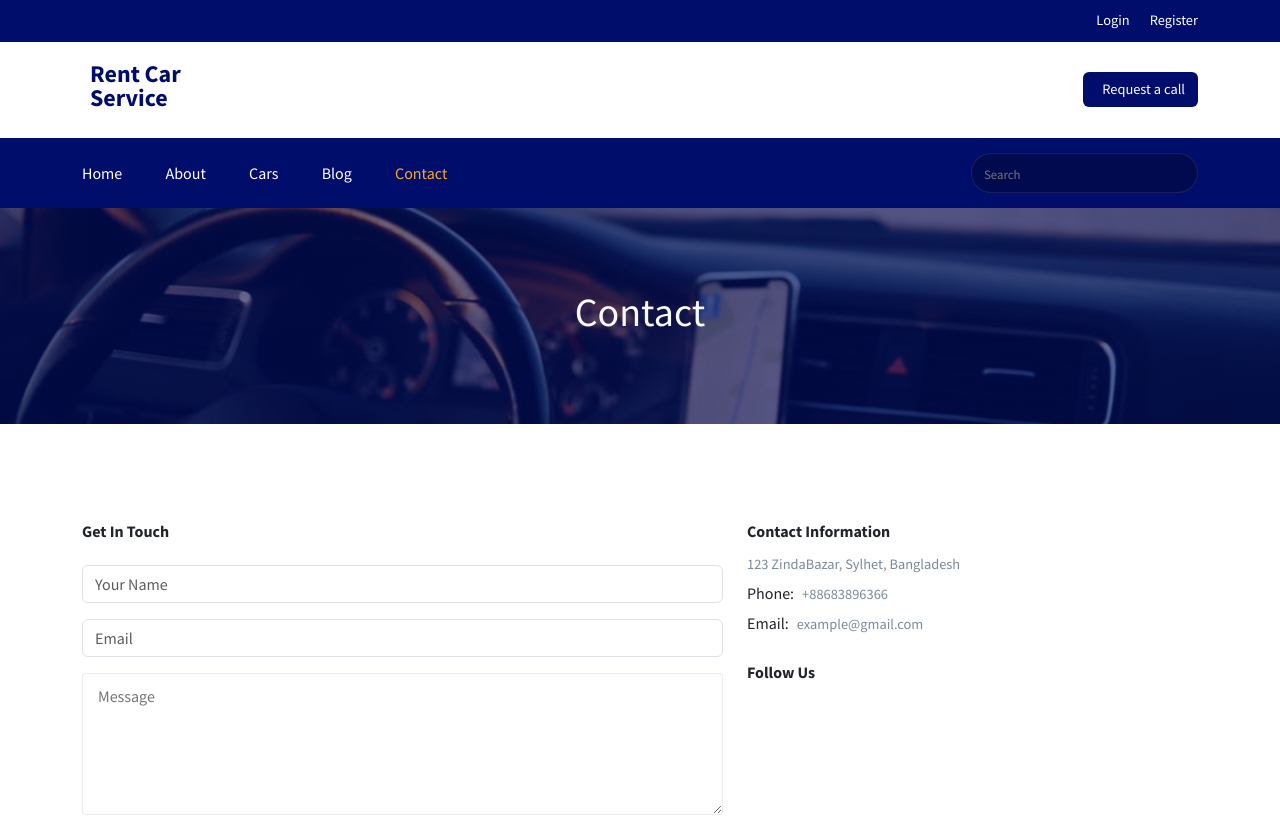
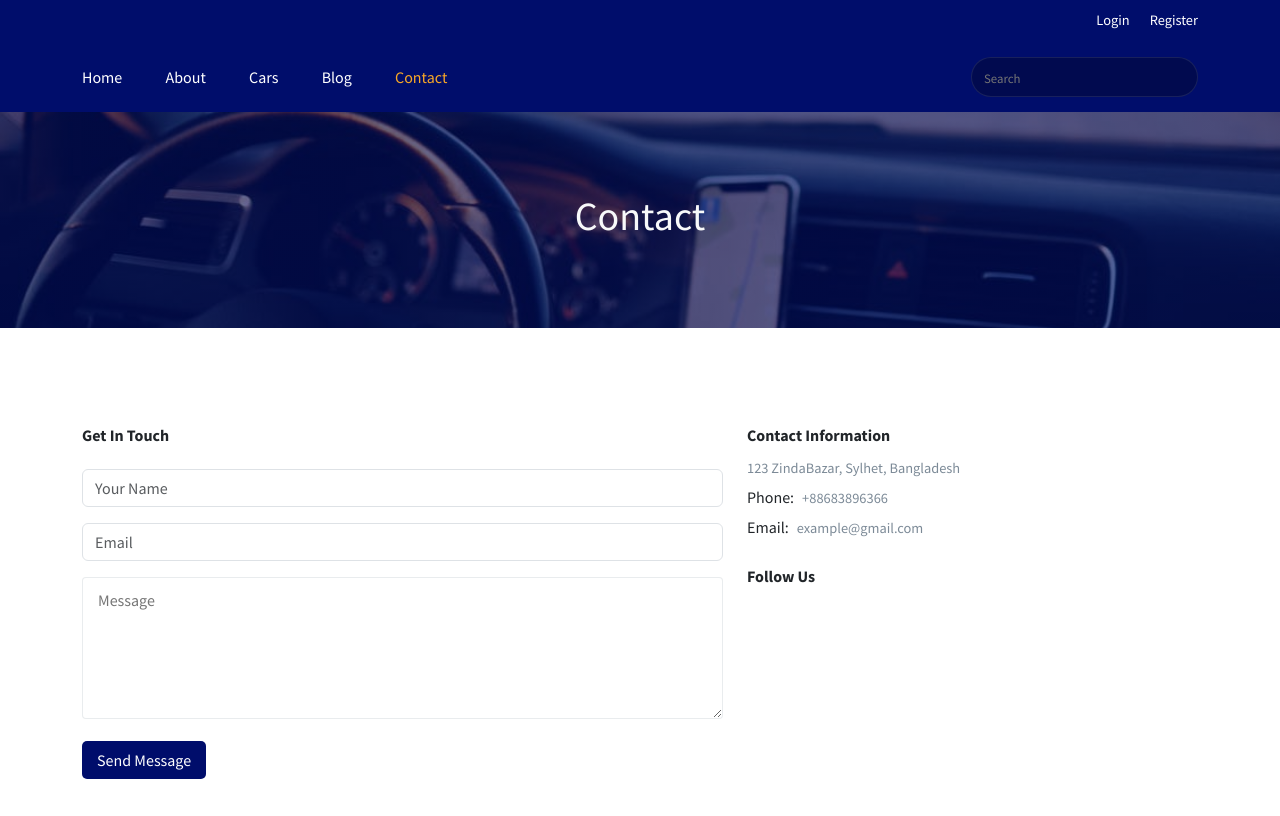
Before and after one commit to Parthgujjar2060/luxe-react-repo, a React (Create React App) app: page /contact in a window 1280 px wide. Shown: the top 816 px of the page. Built offline with nearby package versions, Linux system fonts and the light colour scheme.

Commit message:
Delete the middle portion of this particular header part..!

```diff
--- a/package.json
+++ b/package.json
@@ -3,11 +3,15 @@
   "version": "0.1.0",
   "private": true,
   "dependencies": {
+    "@chakra-ui/react": "^2.8.2",
+    "@emotion/react": "^11.11.3",
+    "@emotion/styled": "^11.11.0",
     "@testing-library/jest-dom": "^5.17.0",
     "@testing-library/react": "^13.4.0",
     "@testing-library/user-event": "^13.5.0",
     "axios": "^1.6.5",
     "bootstrap": "^5.3.2",
+    "framer-motion": "^11.0.3",
     "react": "^18.2.0",
     "react-dom": "^18.2.0",
     "react-router-dom": "^6.21.3",
--- a/src/components/Header/Header.jsx
+++ b/src/components/Header/Header.jsx
@@ -56,49 +56,6 @@ const Header = () => {
         </Container>
       </div>
 
-      {/* =============== header middle =========== */}
-      <div className="header__middle">
-        <Container>
-          <Row>
-            <Col lg="4" md="3" sm="4">
-              <div className="logo">
-                <h1>
-                  <Link to="/home" className=" d-flex align-items-center gap-2">
-                    <i class="ri-car-line"></i>
-                    <span>
-                      Rent Car <br /> Service
-                    </span>
-                  </Link>
-                </h1>
-              </div>
-            </Col>
-
-            <Col lg="3" md="3" sm="4">
-              <div className="header__location d-flex align-items-center gap-2">
-
-              </div>
-            </Col>
-
-            <Col lg="3" md="3" sm="4">
-
-            </Col>
-
-            <Col
-              lg="2"
-              md="3"
-              sm="0"
-              className=" d-flex align-items-center justify-content-end "
-            >
-              <button className="header__btn btn ">
-                <Link to="/contact">
-                  <i class="ri-phone-line"></i> Request a call
-                </Link>
-              </button>
-            </Col>
-          </Row>
-        </Container>
-      </div>
-
       {/* ========== main navigation =========== */}
 
       <div className="main__navbar">
```
Also changed, not shown: 1 other file (tests, documents, lock files or other folders).
